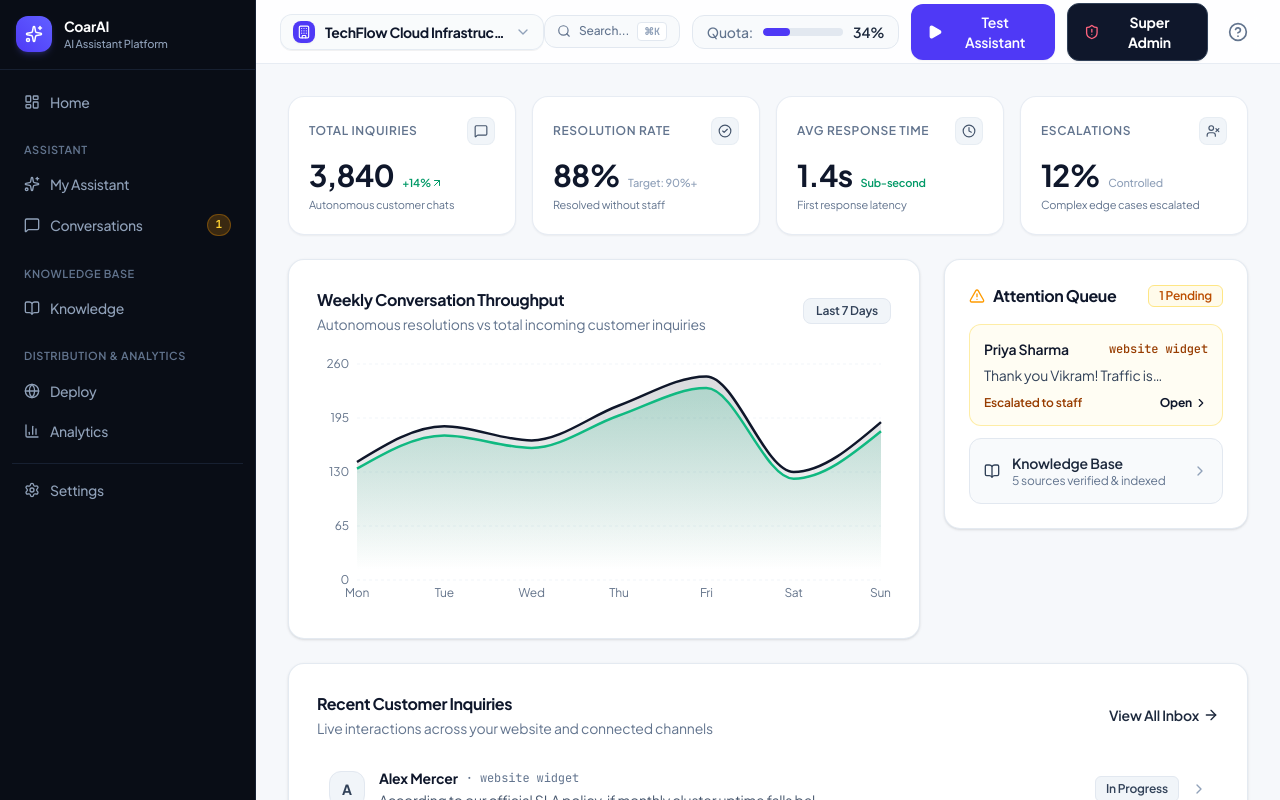
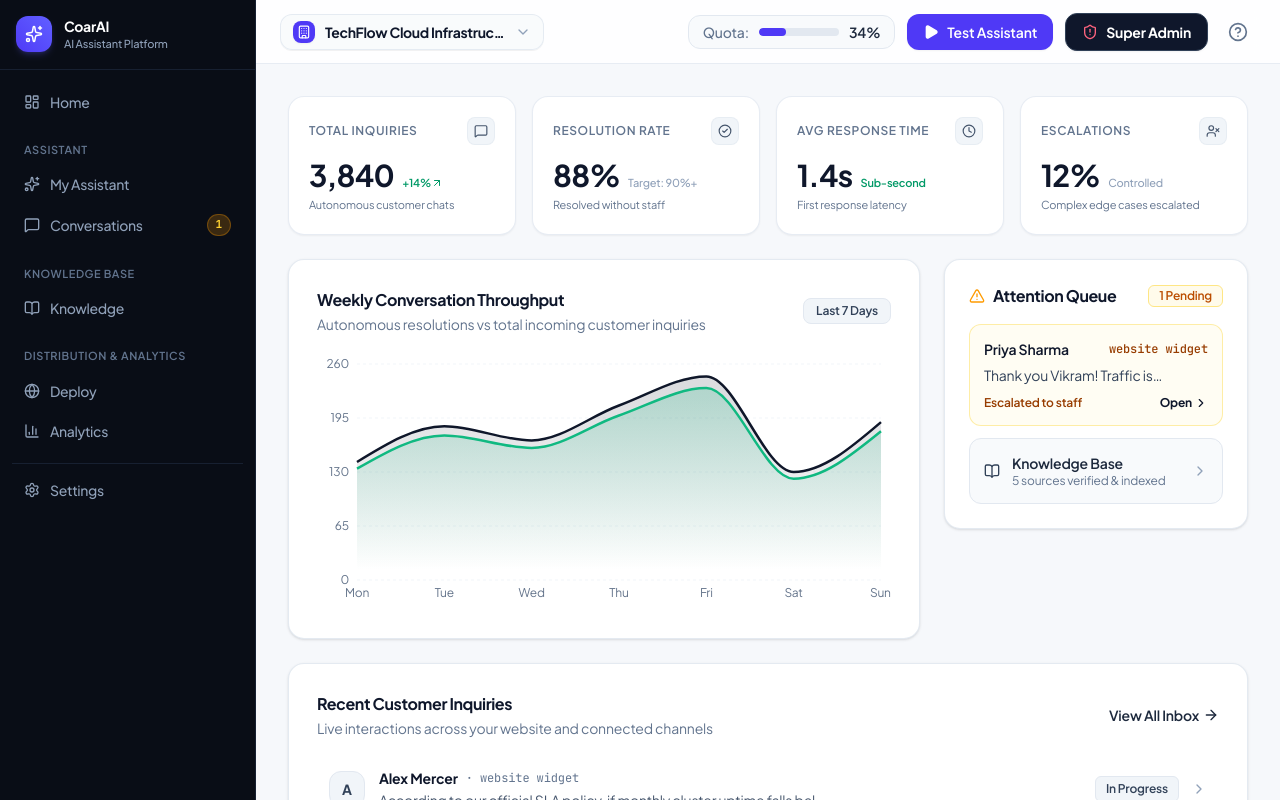
Before and after one commit to Ajimsha1080/Chat-Aaas, a React (Vite) app: page / in a window 1280 px wide. Built offline with nearby package versions, Linux system fonts and the light colour scheme.

Commit message:
fix(header): remove Search ⌘K button from top navigation bar

```diff
--- a/src/App.tsx
+++ b/src/App.tsx
@@ -92,7 +92,6 @@ const DashboardContent: React.FC = () => {
         <Header
           onOpenOnboarding={() => setIsOnboardingOpen(true)}
           onOpenHelp={() => setIsHelpOpen(true)}
-          onOpenCommandPalette={() => setIsCommandPaletteOpen(true)}
           onToggleMobileNav={() => setIsMobileSidebarOpen(prev => !prev)}
         />
 
--- a/src/components/layout/Header.tsx
+++ b/src/components/layout/Header.tsx
@@ -8,22 +8,19 @@ import {
   HelpCircle,
   ShieldAlert,
   ArrowLeft,
-  Menu,
-  Search
+  Menu
 } from 'lucide-react';
 import { useApp } from '../../context';
 
 interface HeaderProps {
   onOpenOnboarding: () => void;
   onOpenHelp?: () => void;
-  onOpenCommandPalette?: () => void;
   onToggleMobileNav?: () => void;
 }
 
 export const Header: React.FC<HeaderProps> = ({
   onOpenOnboarding,
   onOpenHelp,
-  onOpenCommandPalette,
   onToggleMobileNav
 }) => {
   const {
@@ -112,18 +109,6 @@ export const Header: React.FC<HeaderProps> = ({
 
       {/* Right: Quick actions, Quota meter, Test & Preview */}
       <div className="flex items-center gap-2 sm:gap-3">
-        {/* Global Search / Command Palette (⌘K) */}
-        {onOpenCommandPalette && (
-          <button
-            onClick={onOpenCommandPalette}
-            className="hidden lg:flex items-center gap-2 px-3 py-1.5 bg-slate-50 hover:bg-slate-100 border border-slate-200 text-slate-500 hover:text-slate-800 rounded-xl text-xs font-medium transition-colors cursor-pointer"
-            title="Global Command Palette (Ctrl+K)"
-          >
-            <Search className="w-3.5 h-3.5" />
-            <span>Search...</span>
-            <kbd className="px-1.5 py-0.5 bg-white border border-slate-200 rounded text-[10px] font-mono text-slate-400 font-bold">⌘K</kbd>
-          </button>
-        )}
 
         {/* Usage Meter */}
         <div className="hidden xl:flex items-center gap-2.5 bg-slate-50 border border-slate-200 px-3.5 py-1.5 rounded-xl text-sm">
```
